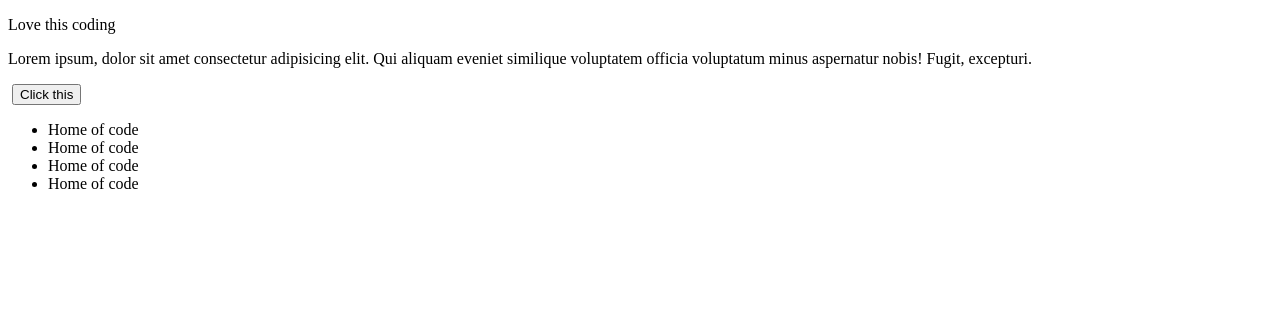
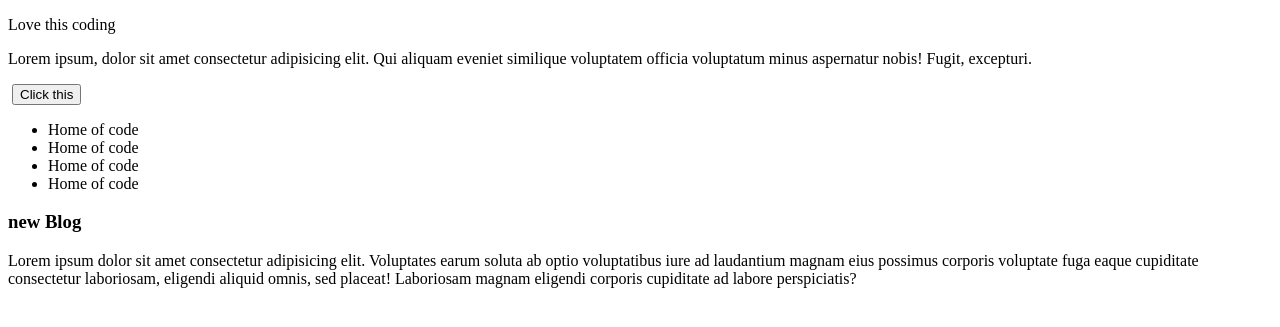
Before and after one commit to coderboy-raiyan/Module-3, a plain HTML site: page index.html in a window 1280 px wide. Shown: the part 105-432 px from the top of the page. Drawn offline with Linux system fonts and the light colour scheme.

Commit message:
added a blog

```diff
--- a/index.html
+++ b/index.html
@@ -25,5 +25,15 @@
       <li>Home of code</li>
       <li>Home of code</li>
     </ul>
+    <div>
+      <h3>new Blog</h3>
+      <p>
+        Lorem ipsum dolor sit amet consectetur adipisicing elit. Voluptates
+        earum soluta ab optio voluptatibus iure ad laudantium magnam eius
+        possimus corporis voluptate fuga eaque cupiditate consectetur
+        laboriosam, eligendi aliquid omnis, sed placeat! Laboriosam magnam
+        eligendi corporis cupiditate ad labore perspiciatis?
+      </p>
+    </div>
   </body>
 </html>
```
